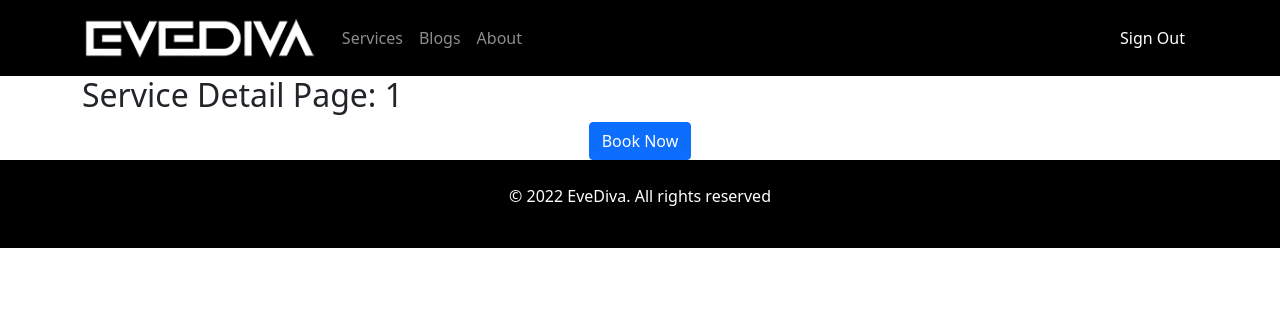
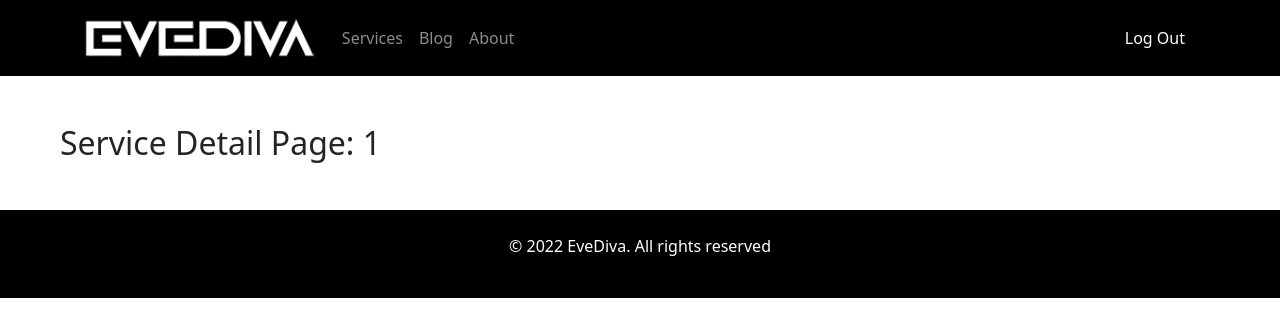
Before and after one commit to najmul-rusu/assignment-10, a React (Create React App) app: page /service/1 in a window 1280 px wide. Shown: the top 336 px of the page. Built offline with nearby package versions, Linux system fonts and the light colour scheme; no server answers; sample sign-in values are in the browser's storage.

Commit message:
Hader design added

```diff
--- a/src/Pages/ServiceDetail/ServiceDetail.js
+++ b/src/Pages/ServiceDetail/ServiceDetail.js
@@ -4,13 +4,9 @@ import { Link, useParams } from 'react-router-dom';
 const ServiceDetail = () => {
     const { serviceId } = useParams();
     return (
-        <div className='container'>
+        <div className='container m-5'>
             <h2>Service Detail Page: {serviceId}</h2>
-            <div className='text-center'>
-                <Link to="/checkout">
-                    <button className='btn btn-primary'>Book Now</button>
-                </Link>
-            </div>
+
         </div>
     );
 };
--- a/src/Pages/Shared/Header/Header.js
+++ b/src/Pages/Shared/Header/Header.js
@@ -23,13 +23,13 @@ const Header = () => {
                     <Navbar.Collapse id="responsive-navbar-nav">
                         <Nav className="me-auto">
                             <Nav.Link href="home#services">Services</Nav.Link>
-                            <Nav.Link href="/blog">Blogs</Nav.Link>
+                            <Nav.Link href="/blog">Blog</Nav.Link>
                             <Nav.Link as={Link} to="about">About</Nav.Link>
                         </Nav>
                         <Nav>
                             {
                                 user?
-                                    <button className='btn btn-link text-white text-decoration-none' onClick={handleSignOut}>Sign Out</button>
+                                    <button className='btn btn-link text-white text-decoration-none' onClick={handleSignOut}>Log Out</button>
                                 :
 
                                 <Nav.Link as={Link} to="login">
```
